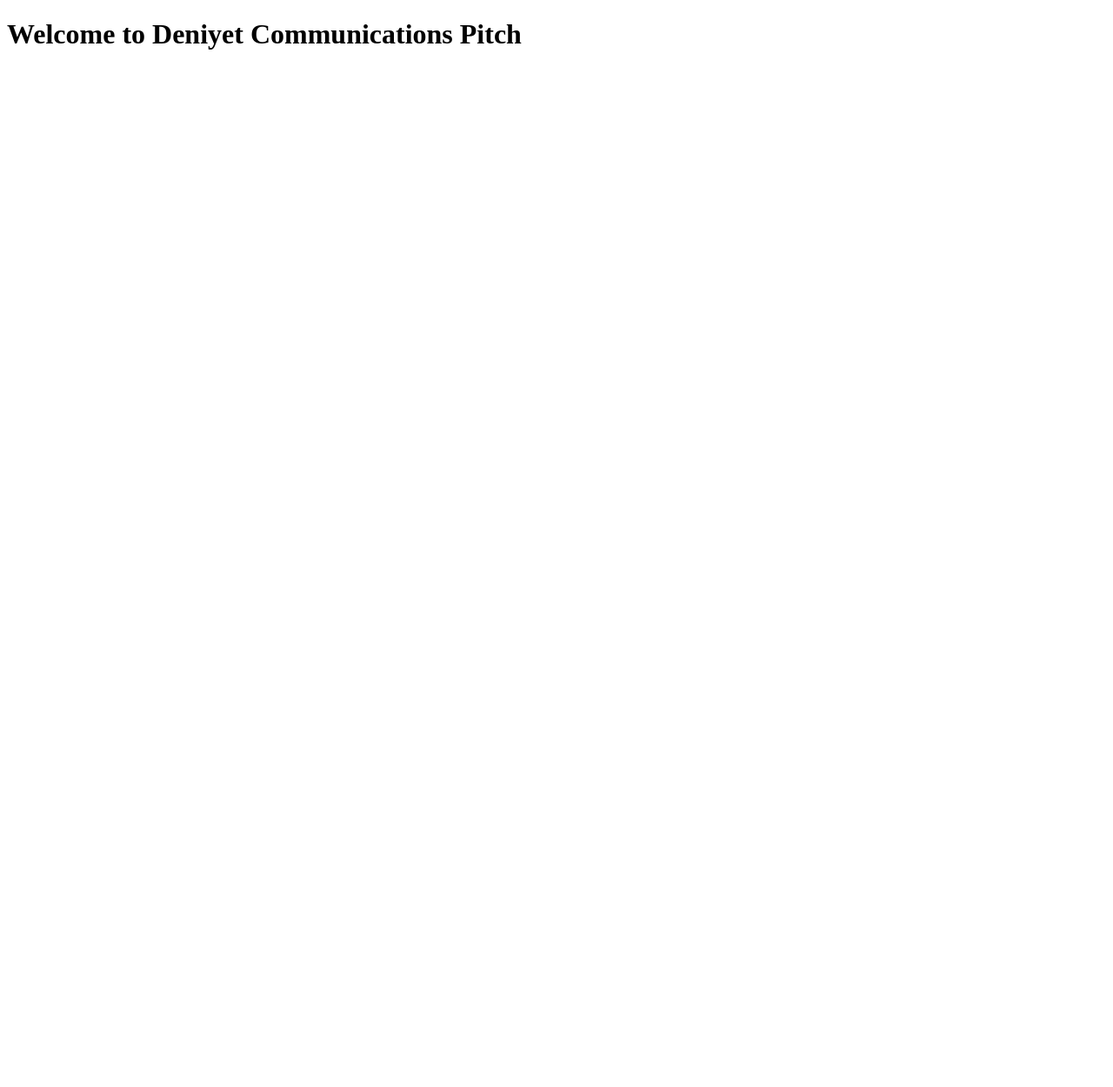
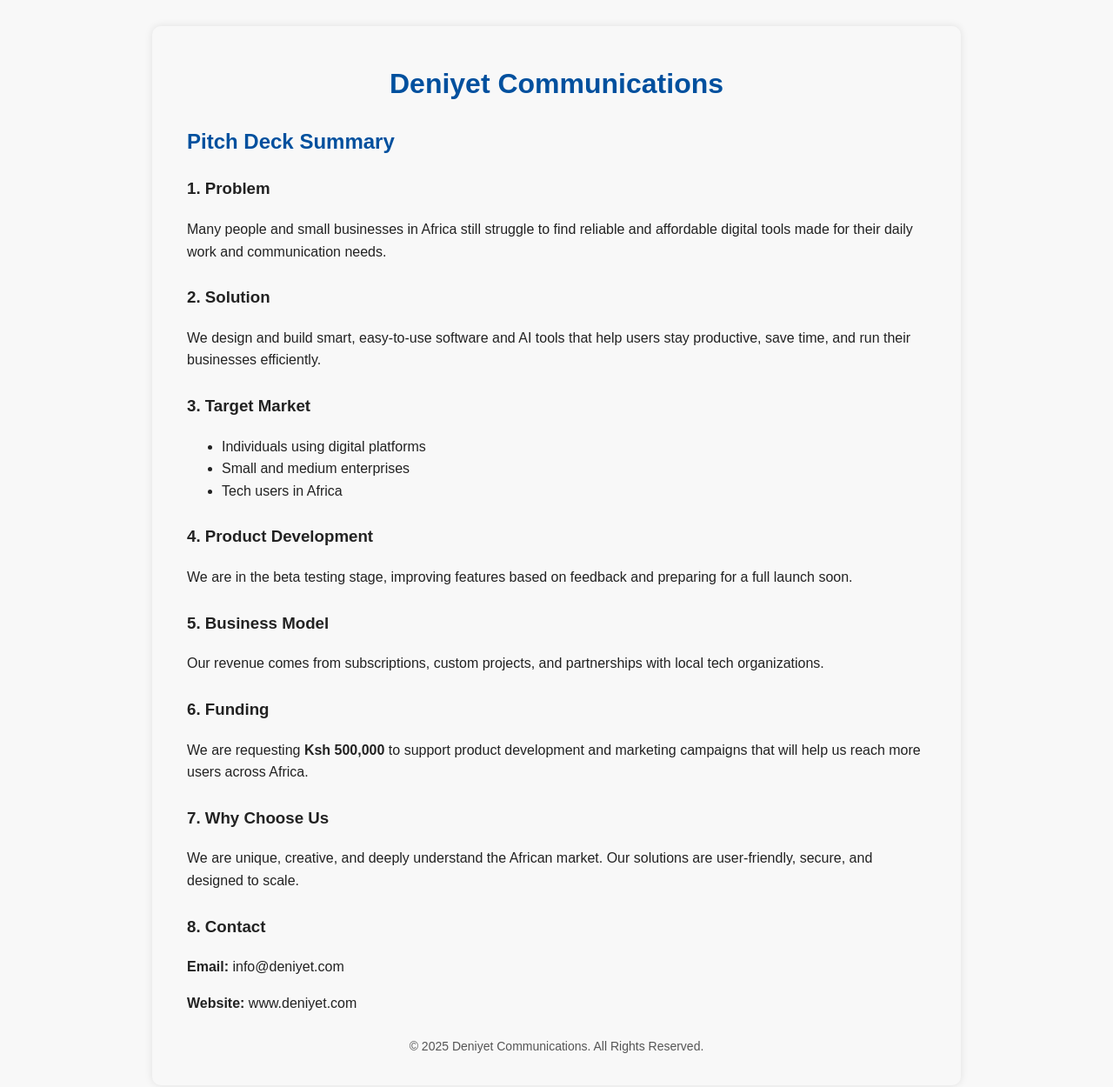
Before and after one commit to deniyet/Deniyet-Communications-Pitch-Deck, a plain HTML site: page index.html in a window 1280 px wide. Shown: the whole page at 87% size. Before the commit the page ends 800 px from the top, so only its background shows below. Drawn offline with Linux system fonts and the light colour scheme.

Commit message:
Update index.html

```diff
--- a/index.html
+++ b/index.html
@@ -1,9 +1,83 @@
 <!DOCTYPE html>
-<html>
+<html lang="en">
 <head>
-  <title>Deniyet Communications</title>
+  <meta charset="UTF-8">
+  <meta name="viewport" content="width=device-width, initial-scale=1.0">
+  <title>Deniyet Communications Pitch Deck</title>
+  <style>
+    body {
+      font-family: Arial, sans-serif;
+      max-width: 850px;
+      margin: 30px auto;
+      background: #f8f8f8;
+      padding: 20px 40px;
+      line-height: 1.6;
+      color: #222;
+      border-radius: 10px;
+      box-shadow: 0 0 10px rgba(0,0,0,0.1);
+    }
+    h1, h2 {
+      color: #00509e;
+    }
+    h1 {
+      text-align: center;
+    }
+    .section {
+      margin-bottom: 25px;
+    }
+  </style>
 </head>
 <body>
-  <h1>Welcome to Deniyet Communications Pitch</h1>
+  <h1>Deniyet Communications</h1>
+  <h2>Pitch Deck Summary</h2>
+
+  <div class="section">
+    <h3>1. Problem</h3>
+    <p>Many people and small businesses in Africa still struggle to find reliable and affordable digital tools made for their daily work and communication needs.</p>
+  </div>
+
+  <div class="section">
+    <h3>2. Solution</h3>
+    <p>We design and build smart, easy-to-use software and AI tools that help users stay productive, save time, and run their businesses efficiently.</p>
+  </div>
+
+  <div class="section">
+    <h3>3. Target Market</h3>
+    <ul>
+      <li>Individuals using digital platforms</li>
+      <li>Small and medium enterprises</li>
+      <li>Tech users in Africa</li>
+    </ul>
+  </div>
+
+  <div class="section">
+    <h3>4. Product Development</h3>
+    <p>We are in the beta testing stage, improving features based on feedback and preparing for a full launch soon.</p>
+  </div>
+
+  <div class="section">
+    <h3>5. Business Model</h3>
+    <p>Our revenue comes from subscriptions, custom projects, and partnerships with local tech organizations.</p>
+  </div>
+
+  <div class="section">
+    <h3>6. Funding</h3>
+    <p>We are requesting <b>Ksh 500,000</b> to support product development and marketing campaigns that will help us reach more users across Africa.</p>
+  </div>
+
+  <div class="section">
+    <h3>7. Why Choose Us</h3>
+    <p>We are unique, creative, and deeply understand the African market. Our solutions are user-friendly, secure, and designed to scale.</p>
+  </div>
+
+  <div class="section">
+    <h3>8. Contact</h3>
+    <p><b>Email:</b> info@deniyet.com</p>
+    <p><b>Website:</b> www.deniyet.com</p>
+  </div>
+
+  <footer>
+    <p style="text-align:center; font-size:14px; color:#555;">© 2025 Deniyet Communications. All Rights Reserved.</p>
+  </footer>
 </body>
 </html>
```
